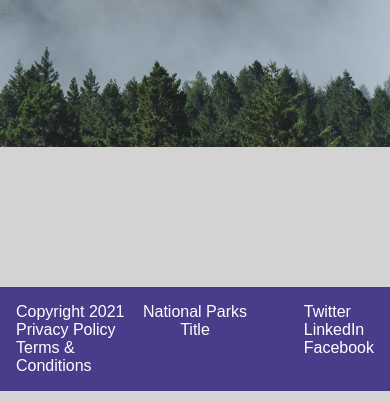
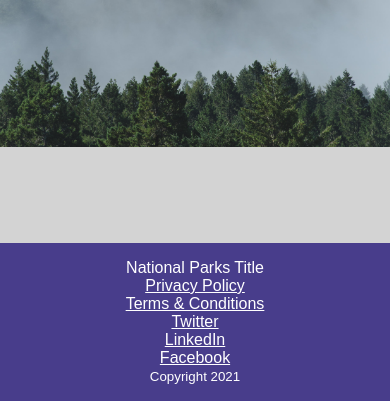
Before and after one commit to jwern/national-parks, a website built with webpack: page src/template.html in a window 390 px wide. Shown: the part 453-854 px from the top of the page. Built offline with nearby package versions, Linux system fonts and the light colour scheme; some packages are replaced by stand-ins of ours; no server answers.

Commit message:
Rearrange footer to mobile layout; add grid breakpoints for medium+ sized viewports

```diff
--- a/src/scss/components/_footer.scss
+++ b/src/scss/components/_footer.scss
@@ -5,24 +5,48 @@ footer {
     color: white;
     padding: 1rem;
     display: grid;
-    grid-template-columns: repeat(3, 1fr);
-    .footer-left-column {
-      justify-self: start;
+    grid-template-columns: 1fr;
+    text-align: center;
+    @media screen and (min-width: 576px) {
+      grid-template-columns: repeat(3, 1fr);
+      text-align: unset;
+      // text-align: center;
     }
-    .footer-center-column {
-      justify-self: center;
+    .legal-links {
+      // justify-self: start;
+      @media screen and (min-width: 576px) {
+        order: 1;
+      }
+    }
+    .page-title {
+      // justify-self: center;
       text-align: center;
+      @media screen and (min-width: 576px) {
+        order: 2;
+      }
     }
-    .footer-right-column {
-      justify-self: end;
+    .social-links {
+      @media screen and (min-width: 576px) {
+        justify-self: end;
+        order: 3;
+      }
+    }
+    .copyright {
+      @media screen and (min-width: 576px) {
+        order: 4;
+      }
+    }
+    .footer-stack {
+      display: flex;
+      flex-direction: column;
     }
     .footer-link {
-      text-decoration: none;
+      // text-decoration: none;
       color: white;
       cursor: pointer;
-      &:hover {
-        box-shadow: 0px 3px 2px -2px rgba(0, 0, 0, 1);
-      }
+      // &:hover {
+      //   box-shadow: 0px 3px 2px -2px rgba(0, 0, 0, 1);
+      // }
     }
   }
 }
--- a/src/template.html
+++ b/src/template.html
@@ -49,19 +49,30 @@
     </main>
     <footer>
       <div class="footer-container">
-        <div class="footer-left-column">
-          <div class="copyright">Copyright 2021</div>
+        <div class="page-title">National Parks Title</div>
+        <div class="legal-links footer-stack">
+          <a class="footer-link" href="#">Privacy Policy</a>
+          <a class="footer-link" href="#"> Terms &amp; Conditions</a>
+        </div>
+        <div class="social-links footer-stack">
+          <a class="footer-link" href="#">Twitter</a>
+          <a class="footer-link" href="#">LinkedIn</a>
+          <a class="footer-link" href="#">Facebook</a>
+        </div>
+        <div class="copyright"><small>Copyright 2021</small></div>
+        <!-- <div class="footer-left-column">
           <div class="privacy-policy">
             <a class="footer-link" href="#">Privacy Policy</a>
           </div>
           <div class="terms-conditions">
             <a class="footer-link" href="#"> Terms &amp; Conditions</a>
           </div>
-        </div>
-        <div class="footer-center-column">
+          <div class="copyright"><small>Copyright 2021</small></div>
+        </div> -->
+        <!-- <div class="footer-center-column">
           <div class="page-title">National Parks Title</div>
-        </div>
-        <div class="footer-right-column">
+        </div> -->
+        <!-- <div class="footer-right-column">
           <div class="footer-social">
             <a class="footer-link" href="#">Twitter</a>
           </div>
@@ -71,7 +82,7 @@
           <div class="footer-social">
             <a class="footer-link" href="#">Facebook</a>
           </div>
-        </div>
+        </div> -->
       </div>
     </footer>
   </body>
```
